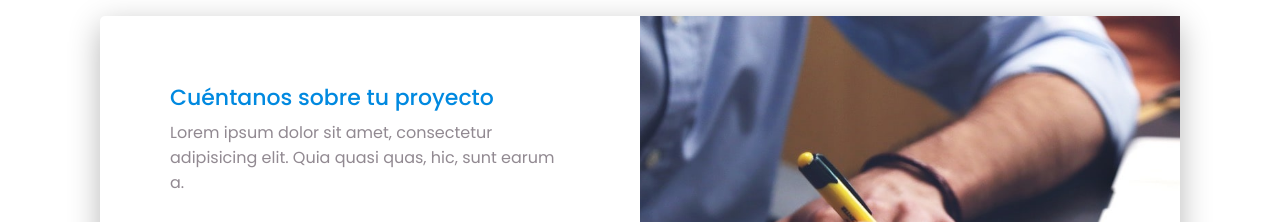
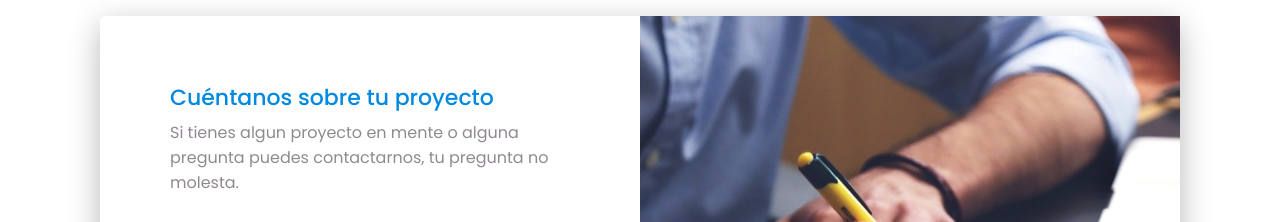
Before and after one commit to david-dc381/Design-Studio, a plain HTML site: page index.html in a window 1280 px wide. Shown: the part 4200-4422 px from the top of the page. Drawn offline with nearby package versions, Linux system fonts and the light colour scheme.

Commit message:
Se subio cambios en el form de contacto

```diff
--- a/index.html
+++ b/index.html
@@ -301,7 +301,7 @@
       <div class="contenedor-formulario">
         <div class="formulario" id="formulario">
           <h2>Cuéntanos sobre tu proyecto</h2>
-          <p>Lorem ipsum dolor sit amet, consectetur adipisicing elit. Quia quasi quas, hic, sunt earum a.</p>
+          <p>Si tienes algun proyecto en mente o alguna pregunta puedes contactarnos, tu pregunta no molesta.</p>
 
           <form action="https://formsubmit.co/david381dc@gmail.com" method="POST">
             <div>
```
